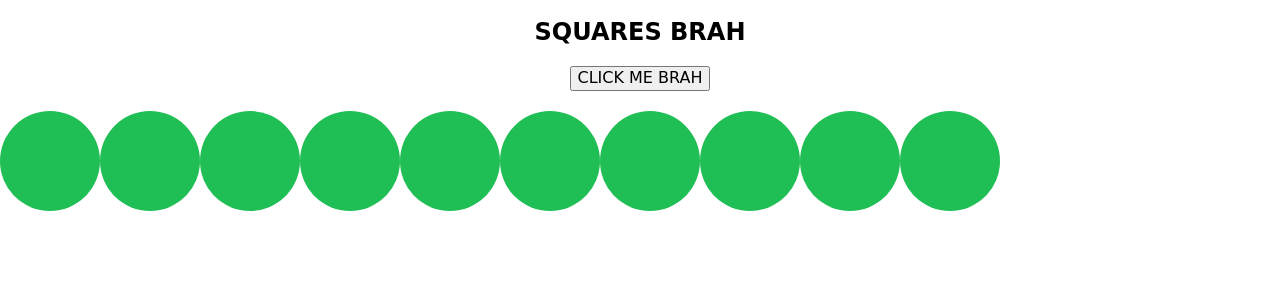
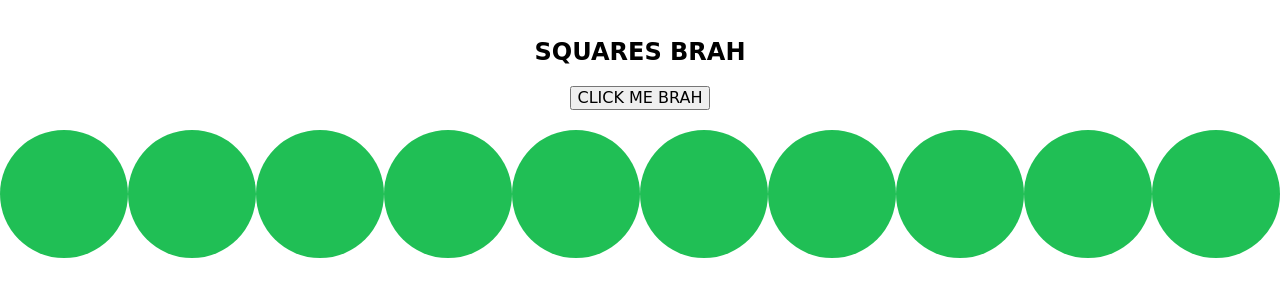
Before and after one commit to sunrick/velocity-brah, a plain HTML site: page index.html in a window 1280 px wide. Shown: the part 61-358 px from the top of the page. Drawn offline with nearby package versions, Linux system fonts and the light colour scheme; a web font is replaced by a local one.

Commit message:
make circles always fit the browser brah

```diff
--- a/components/square/square.css
+++ b/components/square/square.css
@@ -1,8 +1,10 @@
+#square {
+  overflow: auto;
+}
+
 #square .circle {
   border-radius: 50%;
   background-color: #20BF55;
-  width: 100px;
-  height: 100px;
   float: left;
 }
 #square .button-wrapper {
--- a/components/square/square.js
+++ b/components/square/square.js
@@ -5,8 +5,10 @@ $(document).ready(function(){
 
     var config = {
       square: parentId,
+      squareWidth: function(){ return $(parentId).width(); },
       button: parentId + ' button',
       circles: parentId + ' > .circle',
+      circleWidth: function(){ return this.squareWidth() / this.times; },
       time: 0,
       times: 10
     }
@@ -14,6 +16,8 @@ $(document).ready(function(){
     var addElements = function(){
       for(var i=0; i < config.times; i++){
         $(config.square).append('<div class="circle"></div>');
+        $(config.circles).height(config.circleWidth())
+                         .width(config.circleWidth());
       }
     }
 
@@ -78,6 +82,13 @@ $(document).ready(function(){
       });
     }
 
+    var resize = function() {
+      $(window).resize(function(){
+        $(config.circles).height(config.circleWidth())
+                         .width(config.circleWidth())
+      });
+    }
+
     var template = function(){
       $(config.square).append(
         '<h2> SQUARES BRAH </h1>' +
@@ -91,6 +102,7 @@ $(document).ready(function(){
       template();
       addElements();
       buttonClick();
+      resize();
     }
 
     init()
```
